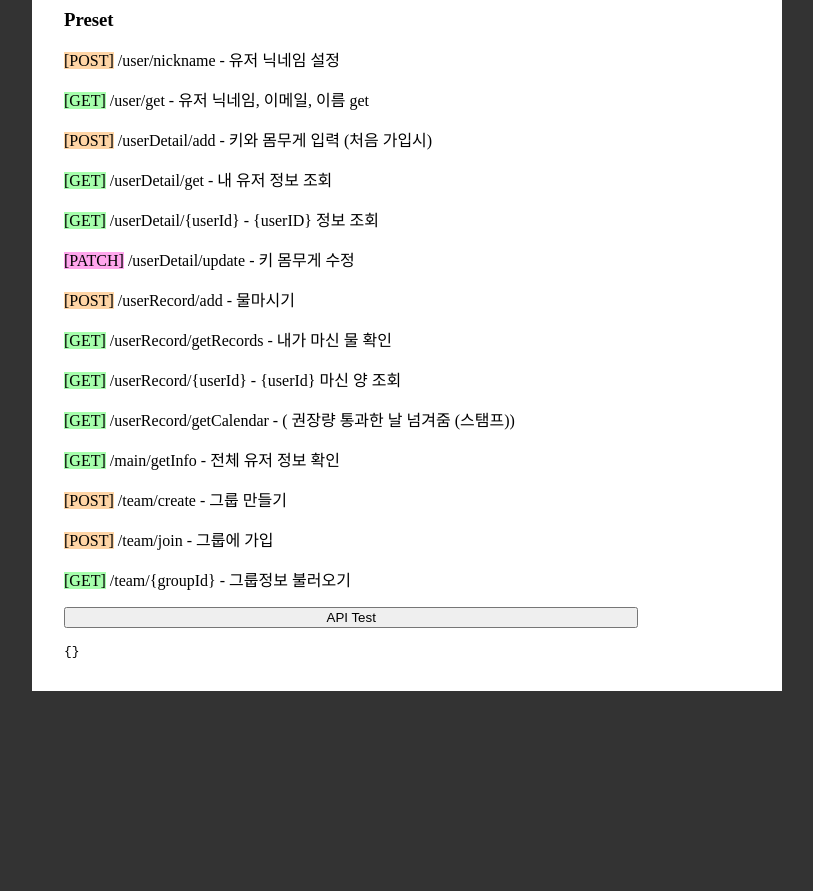
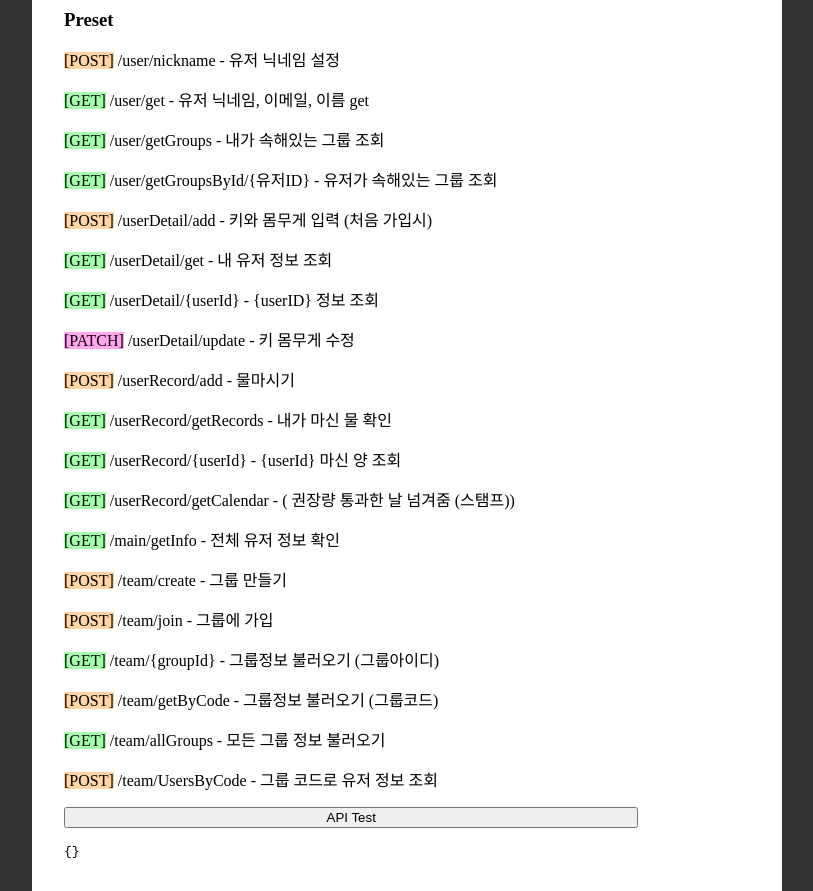
Before and after one commit to LikeLionHGU/WOMOOL_Front, a React (Vite) app: page /apitest in a window 1280 px wide. Shown: the part 420-1311 px from the top of the page, without its empty margins (233-1046 px from the left). Before the commit the page ends 1111 px from the top, so only its background shows below. Built offline with nearby package versions, Linux system fonts and the light colour scheme; a web font is replaced by a local one.

Commit message:
feat(apitest.jsx): add new created api route

```diff
--- a/src/pages/ApiTest.jsx
+++ b/src/pages/ApiTest.jsx
@@ -19,6 +19,18 @@ const presets = [
     method: "GET",
     endpoint: "/user/get",
     description: "유저 닉네임, 이메일, 이름 get",
+    body: {},
+  },
+  {
+    method: "GET",
+    endpoint: "/user/getGroups",
+    description: "내가 속해있는 그룹 조회",
+    body: {},
+  },
+  {
+    method: "GET",
+    endpoint: "/user/getGroupsById/{유저ID}",
+    description: "유저가 속해있는 그룹 조회",
     body: {},
   },
   {
@@ -102,8 +114,30 @@ const presets = [
   {
     method: "GET",
     endpoint: "/team/{groupId}",
-    description: "그룹정보 불러오기",
+    description: "그룹정보 불러오기 (그룹아이디)",
     body: {},
+  },
+  {
+    method: "POST",
+    endpoint: "/team/getByCode",
+    description: "그룹정보 불러오기 (그룹코드)",
+    body: {
+      teamCode: "H5AP",
+    },
+  },
+  {
+    method: "GET",
+    endpoint: "/team/allGroups",
+    description: "모든 그룹 정보 불러오기",
+    body: {},
+  },
+  {
+    method: "POST",
+    endpoint: "/team/UsersByCode",
+    description: "그룹 코드로 유저 정보 조회",
+    body: {
+      teamCode: "H5AP",
+    },
   },
 ];
 
```
